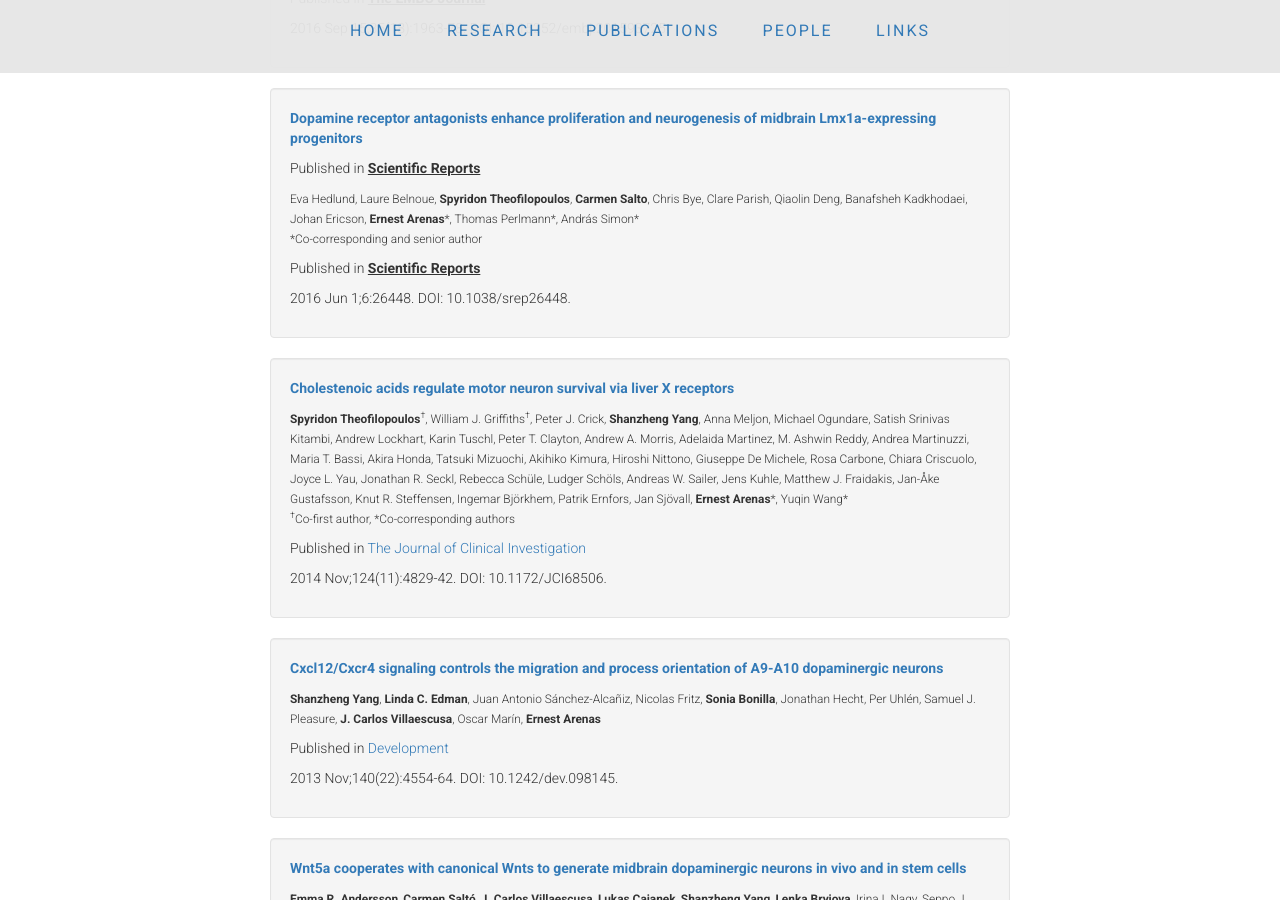
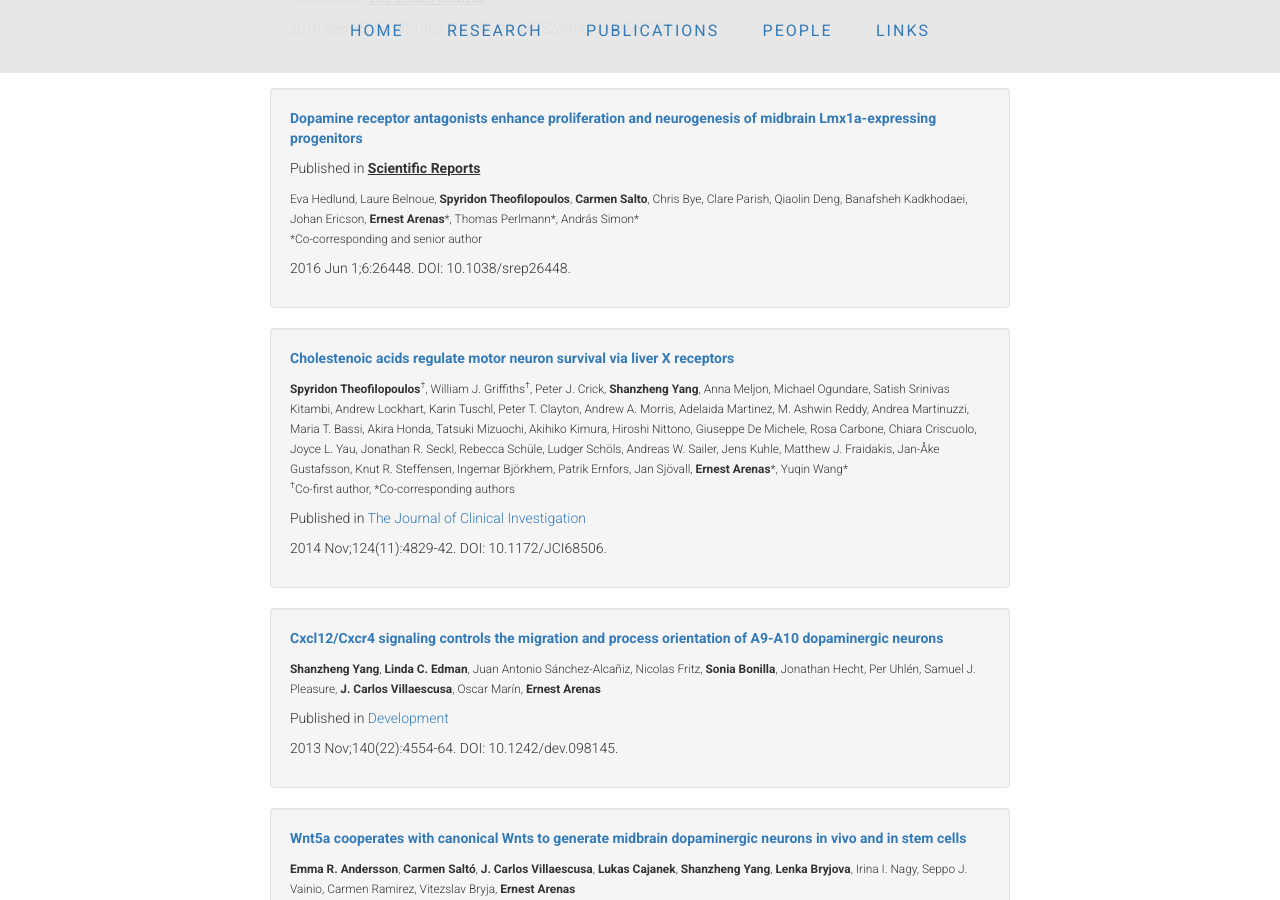
Before and after one commit to ArenasLab/arenaslab.github.io, a Jekyll site: the page publications/index.html, which Jekyll copies as it is, in a window 1280 px wide and 900 px high, scrolled down 758 px. Built offline with Jekyll 4.4.1, drawn with Linux system fonts in a browser that asks for light colours.

Commit message:
Update index.html

```diff
--- a/publications/index.html
+++ b/publications/index.html
@@ -116,7 +116,6 @@ ABOVE IS THE TEMPLATE TO ADD ADDITIONAL PUBLICATIONS -->
                     Qiaolin Deng, Banafsheh Kadkhodaei, Johan Ericson, <b>Ernest Arenas</b>*, Thomas Perlmann*, András Simon*</small>
                   <p><small>*Co-corresponding and senior author</small></p>
                   <p></p>
-			<p>Published in <strong><u>Scientific Reports</u></strong></p>
                   <p>2016 Jun 1;6:26448. DOI: 10.1038/srep26448.</p>
                 </div>
               </li>
```
